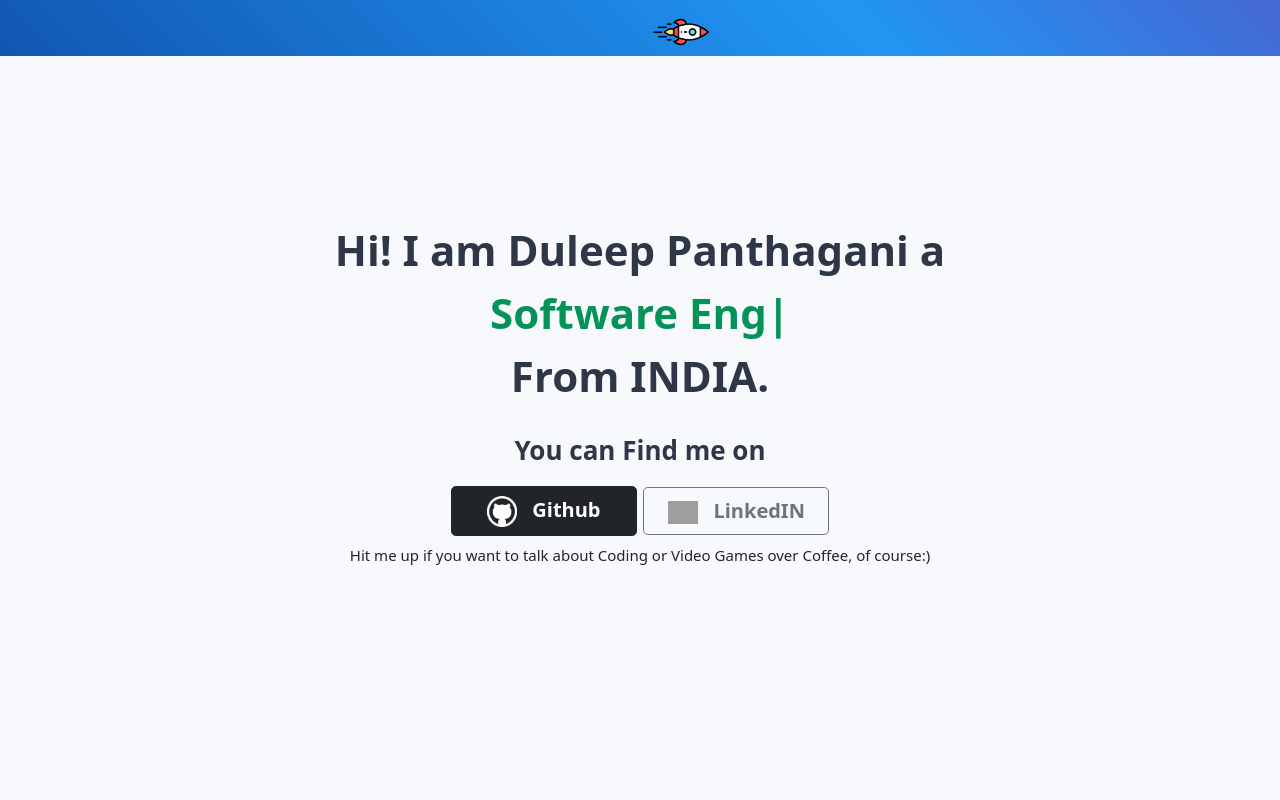
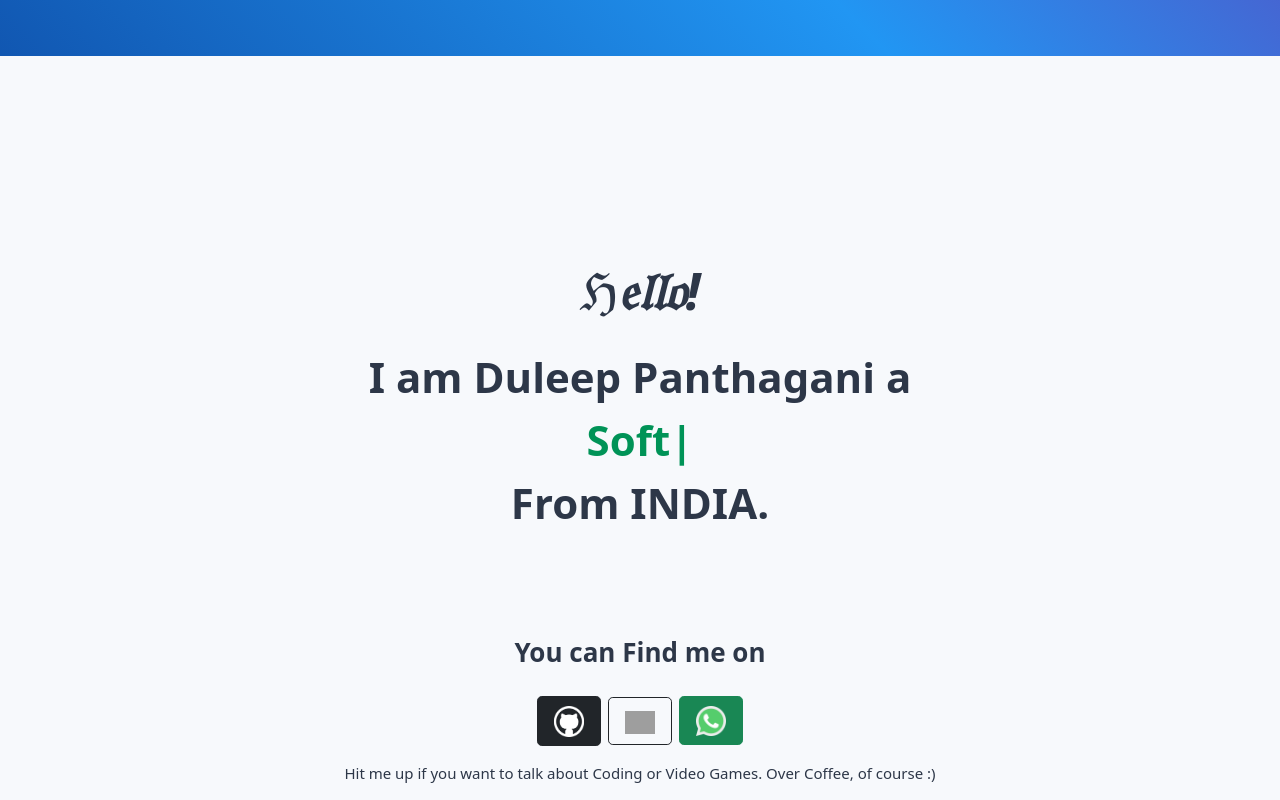
Before and after one commit to duleepdaniel/about-me, a React (Create React App) app: page / in a window 1280 px wide. Built offline with nearby package versions, Linux system fonts and the light colour scheme; grey boxes are pictures that could not be loaded.

Commit message:
Chore: CSS

```diff
--- a/src/components/Button.js
+++ b/src/components/Button.js
@@ -5,7 +5,7 @@ const ButtonComponent = (props) => {
   return(
     <Button href={props.href} target="_blank"
             variant={props.variant} size={props.size} className={props.className} style={props.style}>
-      <img src={props.img.src} style={props.img.style} alt={props.img.alt}/> &nbsp; {props.text}
+      <img src={props.img.src} style={props.img.style} alt={props.img.alt}/> {props.text}
     </Button>
   );
 }
--- a/src/components/Main.css
+++ b/src/components/Main.css
@@ -1,15 +1,23 @@
 .container.context{
   justify-content: center;
   align-items: center;
+  color: #2D3748;
+}
+
+p.hello{
+  font-style: oblique;
+  font-size: calc(12px + 5vmin);
+  font-weight: bold;
 }
 p.context{
   font-size: calc(10px + 4vmin);
   font-weight: bold;
-  color: #2D3748;
 }
 p.sub_context{
   font-size: calc(10px + 2vmin);
+  font-weight: 600;
 }
 p.sub_sub_context{
   font-size: calc(15px);
+  font-weight: 500;
 }
--- a/src/components/Main.js
+++ b/src/components/Main.js
@@ -8,28 +8,33 @@ const Main = () => {
     <Container className='context'>
       <Row>
         <Col xs={12} lg={12}>
+          <p className='hello'>ℌ𝔢𝔩𝔩𝔬!</p>
           <p className='context'>
-            Hi! I am Duleep Panthagani a <br />
+            I am Duleep Panthagani a <br />
             <Typed
-            strings={["Web Developer", "Software Engineer", "Gamer "]}
-            typeSpeed={100}
+            strings={["Full Stack Developer", "Software Engineer", "Gamer"]}
+            typeSpeed={90}
             backSpeed={50}
             loop
             style={{color: '#009357'}}
             /> <br/>
             From INDIA.
-            <p className='sub_context mt-4 mb-3'>You can Find me on <br /></p>
-          </p>
-          <ButtonComponent href='https://github.com/duleepdaniel'
-            variant='dark' size='lg' className='col-lg-2 col-8 mb-2' style={{fontWeight: "bold"}}
-            img={{src: 'github.png', style: {width: 30, alignItems: 'center'}, alt: 'github'}} text='Github'/>{' '}
-          <ButtonComponent href='https://in.linkedin.com/in/duleep-panthagani-a15b53158'
-            variant='outline-secondary' size='lg' className='col-lg-2 col-8 mb-2' style={{fontWeight: "bold"}}
-            img={{src: 'Linkedin.png', style: {width: 30, alignItems: 'center'}, alt: 'linkedin'}} text='LinkedIN'/>
-          <br />
-          <p className='sub_sub_context'>
-            Hit me up if you want to talk about Coding or Video Games over Coffee, of course:)
-          </p>
+            </p>
+            <div className='fixed-bottom'>
+              <p className='sub_context pb-2'>You can Find me on</p>
+              <ButtonComponent href='https://github.com/duleepdaniel'
+                variant='dark' size='lg' className='mb-2' style={{fontWeight: "bold"}}
+                img={{src: 'github.png', style: {width: 30, alignItems: 'center'}, alt: 'github'}} />{' '}
+              <ButtonComponent href='https://in.linkedin.com/in/duleep-panthagani-a15b53158'
+                variant='outline-dark' size='lg' className='mb-2' style={{fontWeight: "bold"}}
+                img={{src: 'Linkedin.png', style: {width: 30, alignItems: 'center'}, alt: 'linkedin'}}/>{' '}
+              <ButtonComponent href='https://wa.me/+919110317308' variant='success' size='lg' className='mb-2' style={{fontWeight: "bold"}}
+                img={{src: 'whatsapp.png', alt: 'whatsapp', style: {width: 30, alignItems: 'center'}}} />
+              <br />
+              <p className='sub_sub_context pt-2'>
+                Hit me up if you want to talk about Coding or Video Games. Over Coffee, of course :)
+              </p>
+            </div>
         </Col>
       </Row>
     </Container>
--- a/src/components/NavBar.js
+++ b/src/components/NavBar.js
@@ -8,7 +8,7 @@ const NavBar = () => {
       <Navbar variant="dark" fixed="top" className='gradient-custom'>
         <div className='logo-container'>
           <Navbar.Brand href="/">
-            <img alt='Nav-logo' src='startup.png' className='logo' />
+            {/*<img alt='Nav-logo' src='startup.png' className='logo' />*/}
           </Navbar.Brand>
         </div>
       </Navbar>
```
Also changed, not shown: public/whatsapp.png (added).
